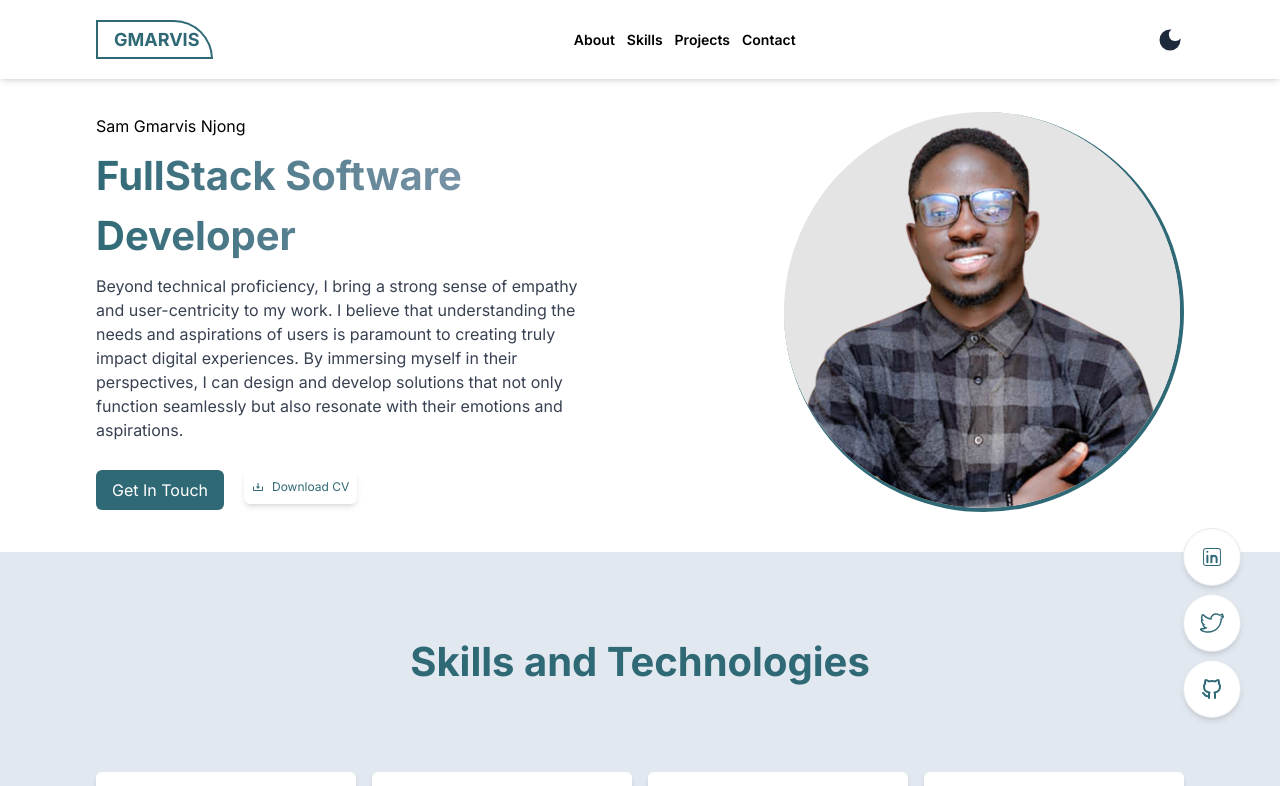
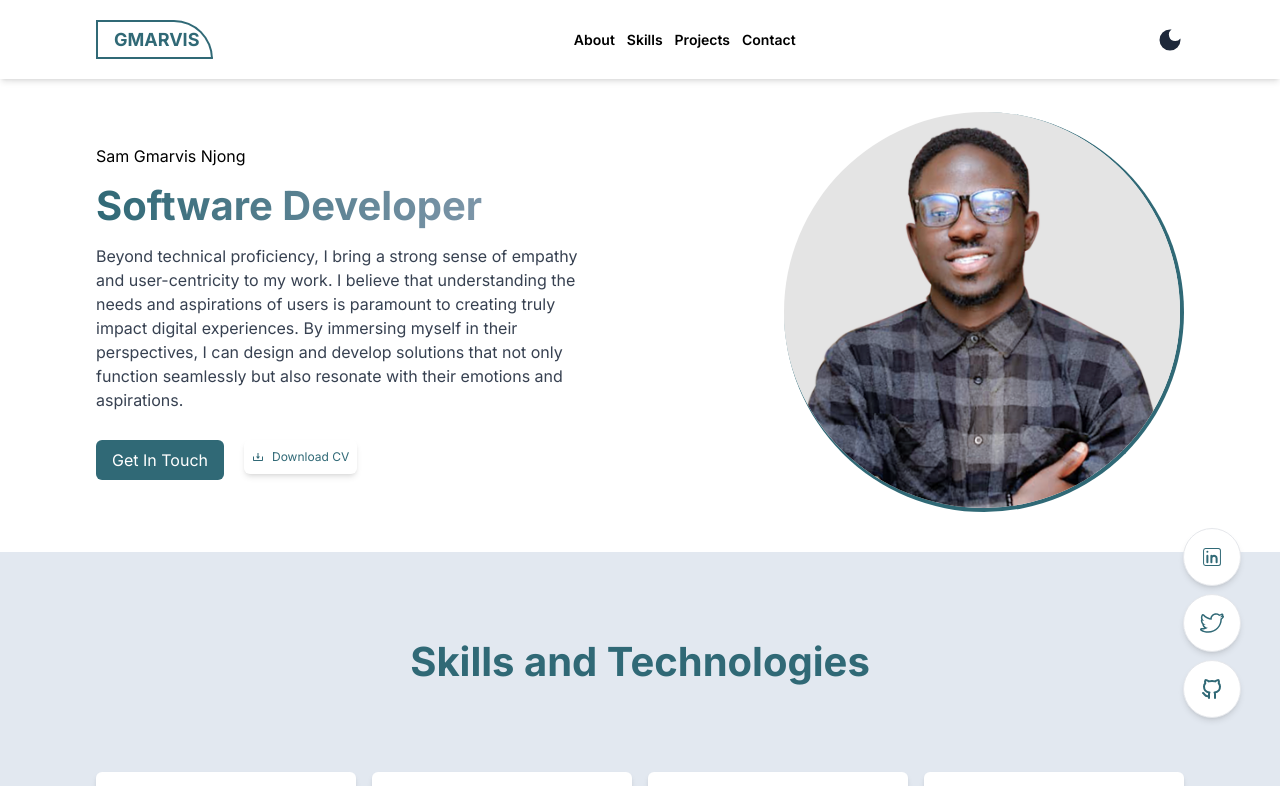
Before and after one commit to Gmarvis/gmarvis_portfolio, a Next.js app: page / in a window 1280 px wide. Shown: the top 786 px of the page. Built offline with nearby package versions, Linux system fonts and the light colour scheme.

Commit message:
new header

```diff
--- a/src/components/HeroSection.tsx
+++ b/src/components/HeroSection.tsx
@@ -15,7 +15,7 @@ const HeroSection = () => {
 			>
 				<h1>Sam Gmarvis Njong</h1>
 				<h2 className=" overflow-hidden w-full mobile:max-sm:text-2xl text-[40px] font-bold themecolor bg-gradient-to-r from-themecolor to-slate-400 bg-clip-text text-transparent">
-					FullStack Software Developer
+					Software Developer
 				</h2>
 				<motion.div
 					initial={{ opacity: 0, translateY: -20 }}
```
